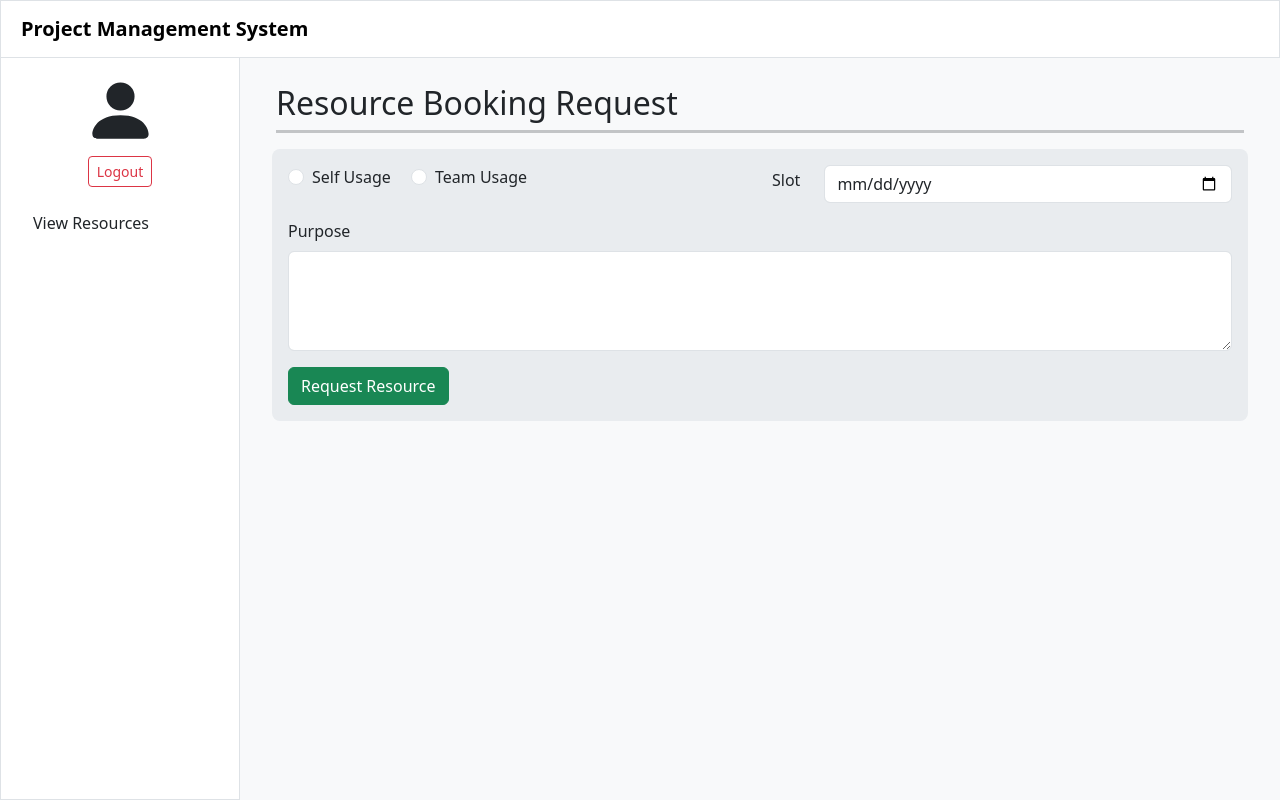
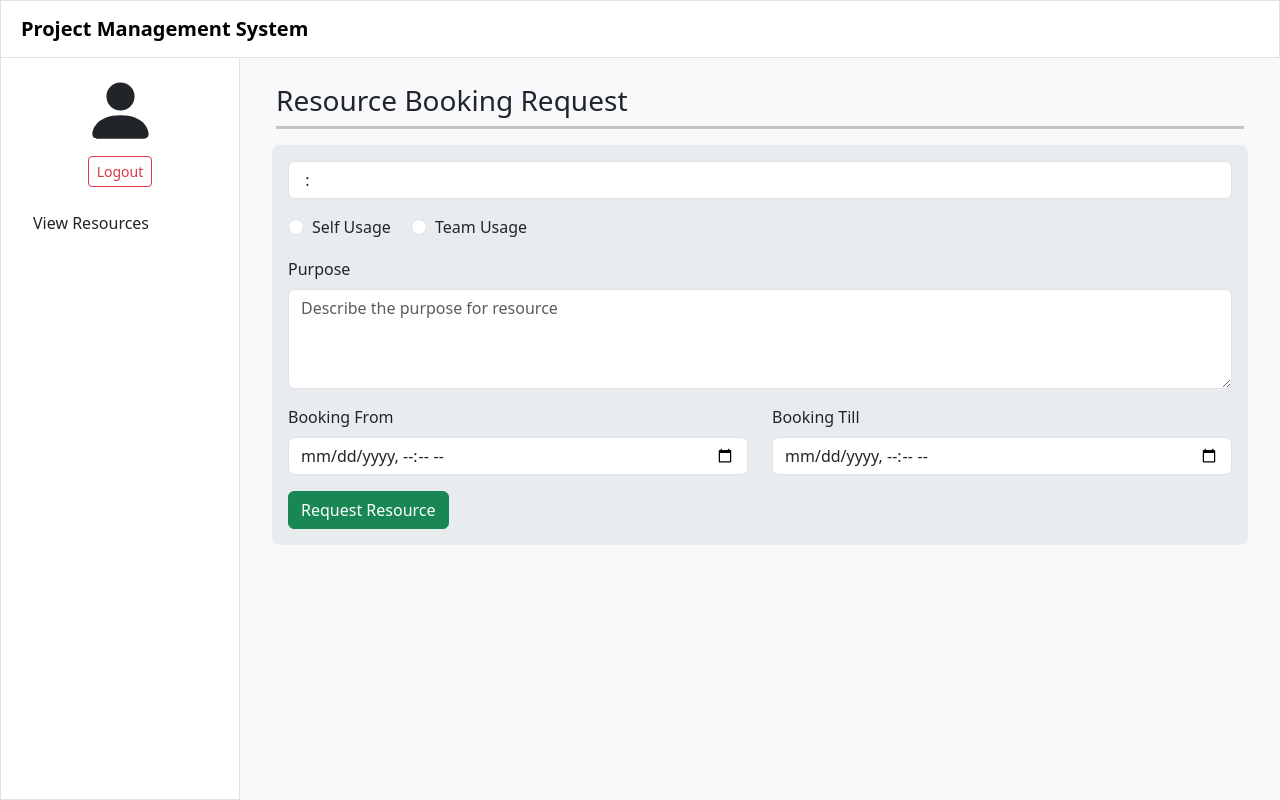
Before and after one commit to vishesh186/IT314_Project_19, a Django app: template ProjectManagementSystemApp/templates/requestResource.html in a window 1280 px wide. Run offline with Django 4.2, Linux system fonts and the light colour scheme; the template is opened without the code that fills it, so the values that code supplies are empty; some libraries are stand-ins or nearby versions.

Commit message:
Add files via upload

```diff
--- a/ProjectManagementSystemApp/templates/requestResource.html
+++ b/ProjectManagementSystemApp/templates/requestResource.html
@@ -3,38 +3,47 @@
 {% block content %}
 <div class="row px-2 px-md-4 py-4">
     <div class="col-12 mb-2">
-        <h2 class="m-0">Resource Booking Request</h2>
+        <h3 class="m-0">Resource Booking Request</h3>
         <hr class="border-3 my-2">
     </div>
     <div class="col-12 mb-3">
         <div class="row px-2">
             <div class="p-3 bg-body-secondary rounded-3">
                 <form method="POST">
+                    {% csrf_token %}
+                    <div class="mb-3">
+                        <input class="form-control" type="text" value="{{resource.resourceID}} : {{resource.name}}" readonly>
+                    </div>
                     <div class="row">
                         <div class="mb-3 col-md-6">
                             <div class="form-check form-check-inline">
-                                <input class="form-check-input" type="radio" name="" value="self">
+                                <input class="form-check-input" type="radio" name="bookingType" value="EM">
                                 <label class="form-check-label">Self Usage</label>
                             </div>
                             <div class="form-check form-check-inline">
-                                <input class="form-check-input" type="radio" name="inlineRadioOptions" value="team">
+                                <input class="form-check-input" type="radio" name="bookingType" value="TM">
                                 <label class="form-check-label">Team Usage</label>
                             </div>
-                        </div>
-                        <div class="col-md-6 mb-3 d-flex align-items-center ">
-                            <label class="form-label me-4">Slot</label>
-                            <input type="date" name="date" class="form-control">
                         </div>
                     </div>
                     <div class="mb-3">
                       <label class="form-label">Purpose</label>
-                      <textarea name='description' class="form-control" placeholder="" style="height: 100px" required></textarea>
+                      <textarea name='purpose' class="form-control" placeholder="Describe the purpose for resource" style="height: 100px" required></textarea>
+                    </div>
+                    <div class="row">
+                        <div class="mb-3 col-md-6">
+                            <label class="form-label">Booking From</label>
+                            <input type="datetime-local" name="from" class="form-control" required>
+                        </div>
+                        <div class="mb-3 col-md-6">
+                            <label class="form-label">Booking Till</label>
+                            <input type="datetime-local" name="till" class="form-control" required>
+                        </div>
                     </div>
                     <button type="submit" class="btn btn-success">Request Resource</button>
                 </form>
             </div>
         </div>
     </div>
-
 </div>
 {% endblock %}
```
